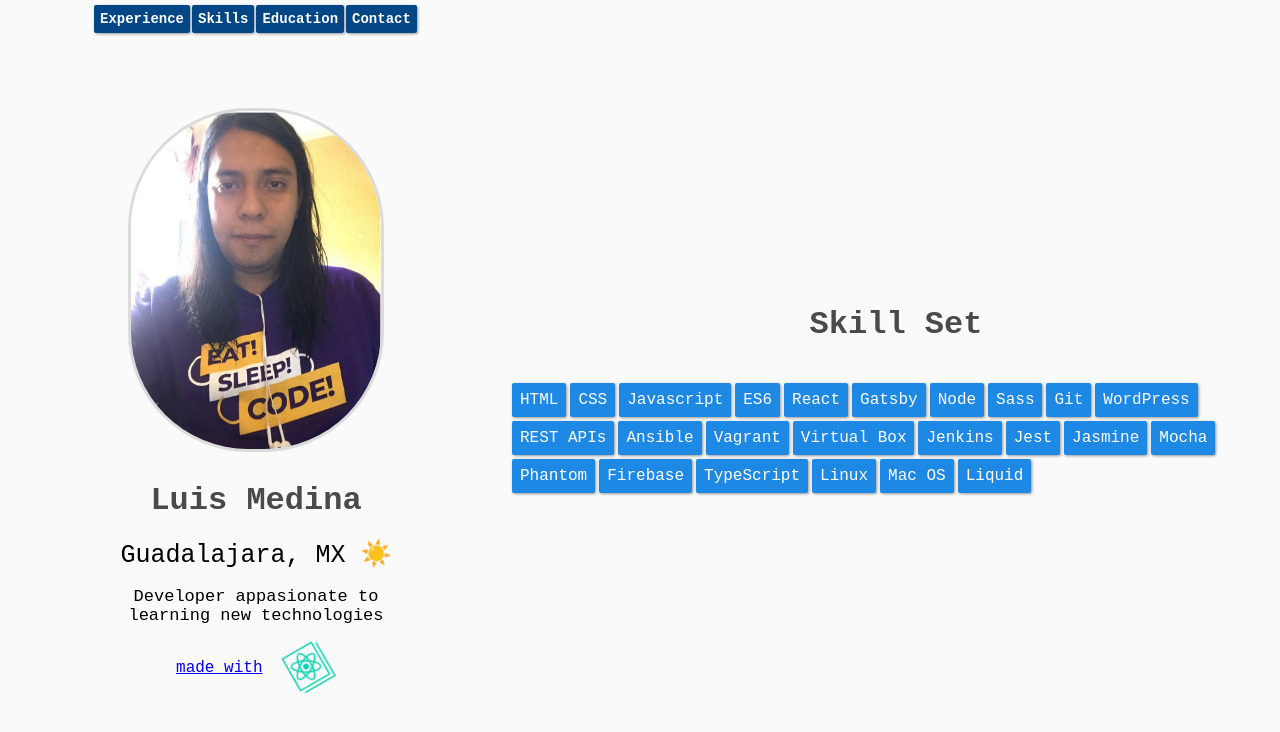
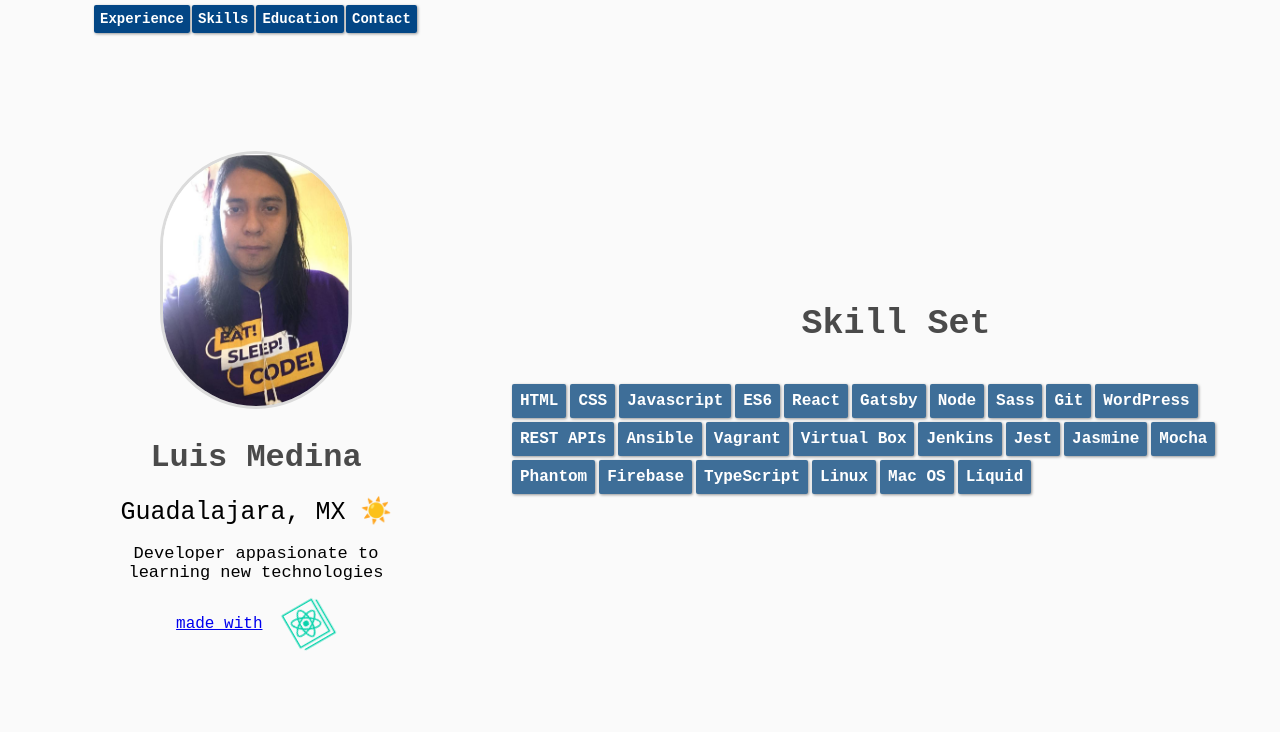
Before and after one commit to luism3861/resume-react, a React (Create React App) app: page /skills in a window 1280 px wide. Shown: the top 732 px of the page. Built offline with nearby package versions, Linux system fonts and the light colour scheme.

Commit message:
iadded some modifications about ui and logic

```diff
--- a/src/App.css
+++ b/src/App.css
@@ -79,7 +79,7 @@
 }
 
 .hero__image{
-  width:80%;
+  width:60%;
   border-radius: 120px;
   margin-bottom: 30px;
   border:3px solid rgb(219, 219, 219);
@@ -166,12 +166,14 @@
   padding: 8px;
   box-shadow: 1px 1px 3px rgba(0, 0, 0, 0.4);
   border-radius: 2px;
-  background: #1e88e5;
+  background: #3e6e98;
+  font-weight: 600
 }
 
 .skills-list__header {
   color: #4a4a4a;
   text-align: center;
+  font-size:35px;
 }
 
 .skills-list {
--- a/src/components/Hero.js
+++ b/src/components/Hero.js
@@ -17,7 +17,7 @@ const Hero = ({resumeObj}) =>{
 
         <div className="hero__link-container">
           <a
-            href="https://github.com/luism3861"
+            href="https://github.com/luism3861/resume-react"
             target="_blank"
             rel="noopener noreferrer"
             className="hero__link"
```
